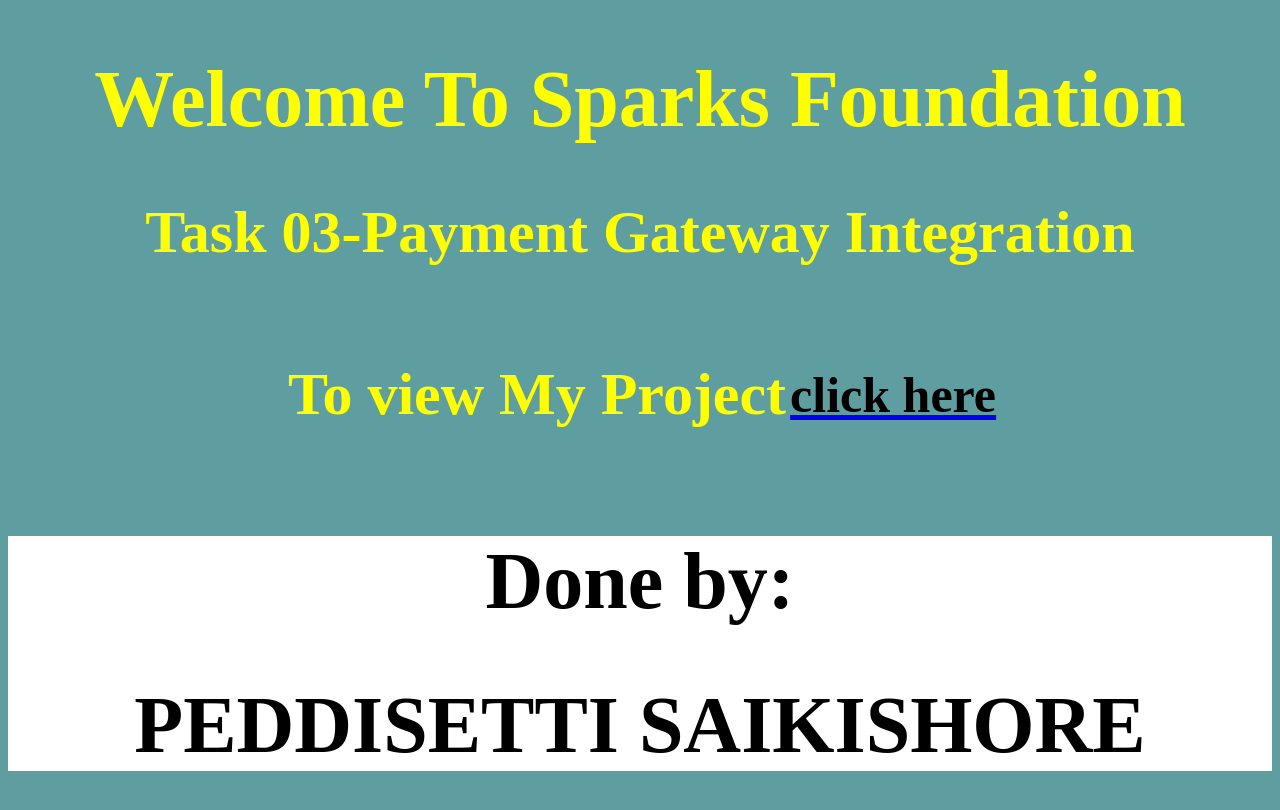
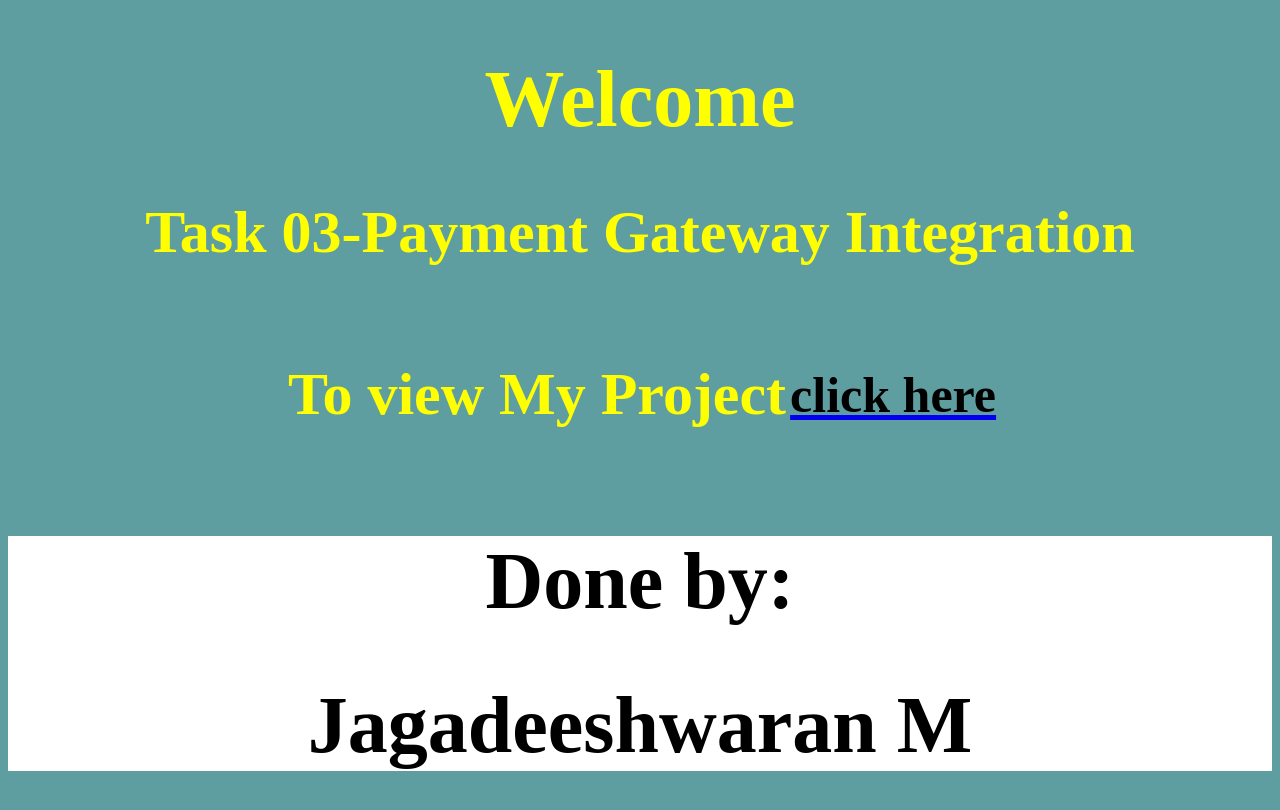
Before and after one commit to Jagadeeshwaran07/payment-gateway-integration, a plain HTML site: page index.htm in a window 1280 px wide. Drawn offline with Linux system fonts and the light colour scheme.

Commit message:
Update index.htm

```diff
--- a/index.htm
+++ b/index.htm
@@ -49,20 +49,20 @@
 </head>
 <body>
     <center>
-    <h1 class="heading">Welcome To Sparks Foundation</h1>
+    <h1 class="heading">Welcome</h1>
     <h1 class="heading1">Task 03-Payment Gateway Integration</h1>
     <table>
         <th>
             <td>
                 <h2 class="heading1">To view My Project</h2>
             </td>
-            <td><a href="sparks.htm"><h3 class="heading2">click here</h3></a></td>
+            <td><a href="fundme.htm"><h3 class="heading2">click here</h3></a></td>
 
         </th>
     </table>
     <div class="heading3">
     <h1>Done by:</h1>
-    <h1>PEDDISETTI SAIKISHORE</h1>
+    <h1>Jagadeeshwaran M</h1>
 </div>
 </center>
 </body>
```
